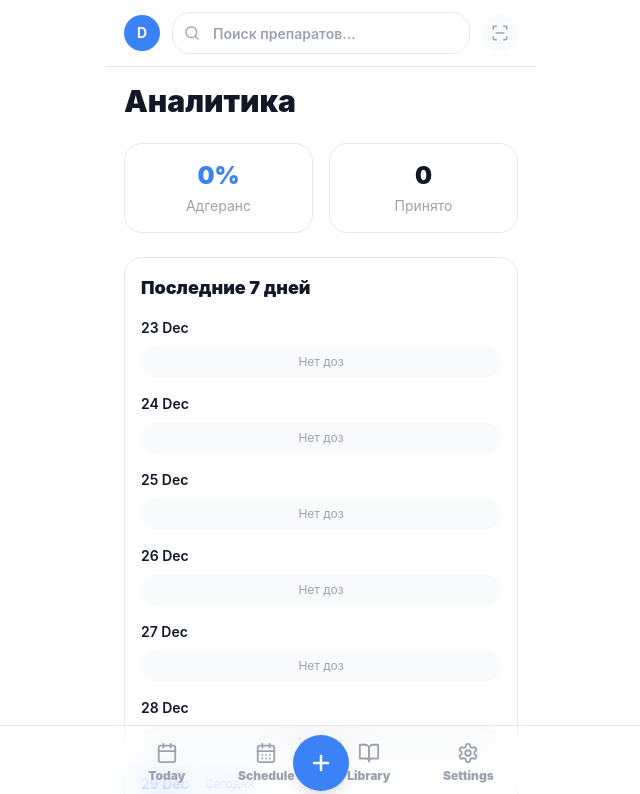
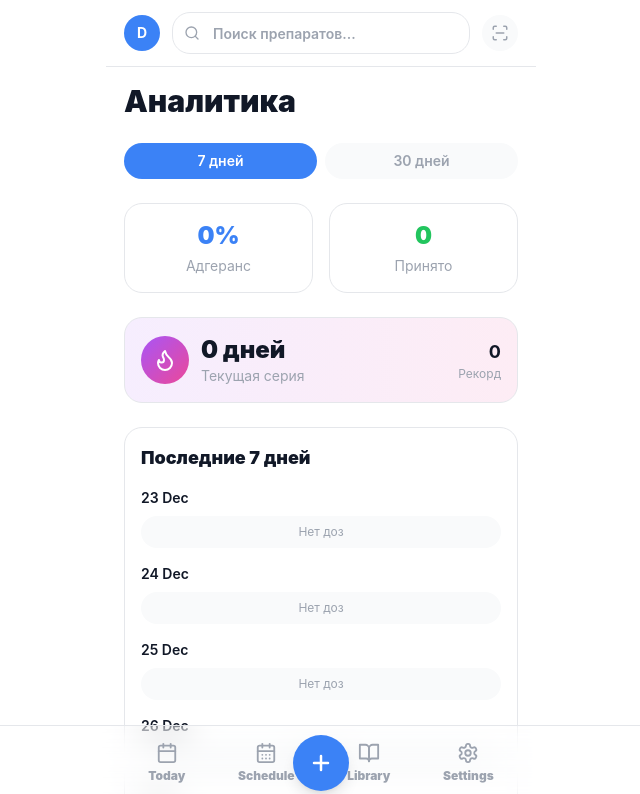
Before and after one commit to dedperdedev/capsula, a React (Vite) app: page /capsula/insights in a window 1280 px wide. Shown: the top 794 px of the page, without its empty margins (319-959 px from the left). Built offline with nearby package versions, Linux system fonts and the light colour scheme.

Commit message:
Enhanced Insights with streaks, achievements, medication stats, and period toggle

```diff
--- a/src/pages/InsightsPage.tsx
+++ b/src/pages/InsightsPage.tsx
@@ -1,19 +1,22 @@
-import { useMemo } from 'react';
+import { useMemo, useState } from 'react';
 import { format, startOfDay, subDays, eachDayOfInterval, isToday } from 'date-fns';
 import { TopBar } from '../components/shared/TopBar';
 import { Card } from '../components/shared/Card';
 import { useI18n } from '../hooks/useI18n';
-import { schedulesStore, itemsStore } from '../data/store';
+import { schedulesStore, itemsStore, doseLogsStore } from '../data/store';
 import { getTodayDoses } from '../data/todayDoses';
+import { Award, Flame, Star, Zap } from 'lucide-react';
 
 export function InsightsPage() {
   const { t, locale } = useI18n();
+  const [period, setPeriod] = useState<'week' | 'month'>('week');
 
-  // Get data for last 7 days
+  // Get data for last 7 or 30 days
   const stats = useMemo(() => {
+    const daysCount = period === 'week' ? 7 : 30;
     const today = new Date();
-    const sevenDaysAgo = subDays(today, 6);
-    const days = eachDayOfInterval({ start: sevenDaysAgo, end: today });
+    const startDate = subDays(today, daysCount - 1);
+    const days = eachDayOfInterval({ start: startDate, end: today });
 
     const dayStats = days.map(day => {
       const dayStart = startOfDay(day);
@@ -52,6 +55,57 @@ export function InsightsPage() {
     const activeSchedules = schedules.filter(s => s.enabled).length;
     const totalItems = items.length;
 
+    // Calculate streaks
+    let currentStreak = 0;
+    let bestStreak = 0;
+    let tempStreak = 0;
+
+    // Check consecutive days with 100% adherence
+    for (let i = dayStats.length - 1; i >= 0; i--) {
+      if (dayStats[i].adherence === 100 && dayStats[i].total > 0) {
+        if (i === dayStats.length - 1 || currentStreak > 0) {
+          currentStreak++;
+        }
+        tempStreak++;
+        bestStreak = Math.max(bestStreak, tempStreak);
+      } else {
+        if (currentStreak === 0 && i === dayStats.length - 1) {
+          // Today not perfect, check yesterday
+        }
+        tempStreak = 0;
+      }
+    }
+
+    // Calculate medication-specific stats
+    const medicationStats = items.map(item => {
+      const itemLogs = doseLogsStore.getAll().filter(l => l.itemId === item.id);
+      const takenLogs = itemLogs.filter(l => l.action === 'taken');
+      const skippedLogs = itemLogs.filter(l => l.action === 'skipped');
+      const totalLogs = takenLogs.length + skippedLogs.length;
+      const adherence = totalLogs > 0 ? Math.round((takenLogs.length / totalLogs) * 100) : 100;
+
+      return {
+        id: item.id,
+        name: item.name,
+        taken: takenLogs.length,
+        skipped: skippedLogs.length,
+        adherence,
+      };
+    }).filter(s => s.taken + s.skipped > 0).sort((a, b) => b.taken - a.taken);
+
+    // Best and worst medications
+    const bestMedication = medicationStats.reduce((best, curr) =>
+      curr.adherence > (best?.adherence || 0) ? curr : best, null as typeof medicationStats[0] | null);
+    const worstMedication = medicationStats.reduce((worst, curr) =>
+      curr.adherence < (worst?.adherence || 100) ? curr : worst, null as typeof medicationStats[0] | null);
+
+    // Achievements
+    const achievements = [];
+    if (currentStreak >= 7) achievements.push({ id: 'week_streak', icon: Flame, label: locale === 'ru' ? '7 дней подряд!' : '7 Day Streak!' });
+    if (currentStreak >= 30) achievements.push({ id: 'month_streak', icon: Star, label: locale === 'ru' ? '30 дней подряд!' : '30 Day Streak!' });
+    if (allTaken >= 100) achievements.push({ id: 'hundred_doses', icon: Zap, label: locale === 'ru' ? '100 доз принято!' : '100 Doses Taken!' });
+    if (overallAdherence === 100 && allDoses > 0) achievements.push({ id: 'perfect', icon: Award, label: locale === 'ru' ? 'Идеальная неделя!' : 'Perfect Week!' });
+
     return {
       dayStats,
       overall: {
@@ -62,15 +116,64 @@ export function InsightsPage() {
         adherence: overallAdherence,
         activeSchedules,
         totalItems,
+        currentStreak,
+        bestStreak,
       },
+      medicationStats,
+      bestMedication,
+      worstMedication,
+      achievements,
     };
-  }, []);
+  }, [period, locale]);
 
   return (
     <div>
       <TopBar title={t('common.insights')} />
 
       <div className="space-y-6">
+        {/* Period Toggle */}
+        <div className="flex gap-2">
+          <button
+            onClick={() => setPeriod('week')}
+            className={`flex-1 py-2 rounded-[18px] text-sm font-semibold transition-colors ${
+              period === 'week'
+                ? 'bg-[var(--acc)] text-white'
+                : 'bg-[var(--surface2)] text-[var(--muted2)]'
+            }`}
+          >
+            {locale === 'ru' ? '7 дней' : '7 Days'}
+          </button>
+          <button
+            onClick={() => setPeriod('month')}
+            className={`flex-1 py-2 rounded-[18px] text-sm font-semibold transition-colors ${
+              period === 'month'
+                ? 'bg-[var(--acc)] text-white'
+                : 'bg-[var(--surface2)] text-[var(--muted2)]'
+            }`}
+          >
+            {locale === 'ru' ? '30 дней' : '30 Days'}
+          </button>
+        </div>
+
+        {/* Achievements */}
+        {stats.achievements.length > 0 && (
+          <Card className="bg-gradient-to-r from-amber-500/20 to-orange-500/20 border-amber-500/30">
+            <div className="flex items-center gap-3">
+              <div className="w-12 h-12 rounded-full bg-amber-500 flex items-center justify-center">
+                <Award size={24} className="text-white" />
+              </div>
+              <div>
+                <p className="font-bold text-[var(--text)]">
+                  {stats.achievements[0].label}
+                </p>
+                <p className="text-sm text-[var(--muted2)]">
+                  {locale === 'ru' ? 'Достижение разблокировано' : 'Achievement Unlocked'}
+                </p>
+              </div>
+            </div>
+          </Card>
+        )}
+
         {/* Overall Stats */}
         <div className="grid grid-cols-2 gap-4">
           <Card>
@@ -86,7 +189,7 @@ export function InsightsPage() {
 
           <Card>
             <div className="text-center">
-              <p className="text-2xl font-black text-[var(--text)] mb-1">
+              <p className="text-2xl font-black text-green-500 mb-1">
                 {stats.overall.taken}
               </p>
               <p className="text-sm text-[var(--muted2)]">
@@ -96,10 +199,37 @@ export function InsightsPage() {
           </Card>
         </div>
 
+        {/* Streak Card */}
+        <Card className="bg-gradient-to-r from-purple-500/10 to-pink-500/10">
+          <div className="flex items-center justify-between">
+            <div className="flex items-center gap-3">
+              <div className="w-12 h-12 rounded-full bg-gradient-to-br from-purple-500 to-pink-500 flex items-center justify-center">
+                <Flame size={24} className="text-white" />
+              </div>
+              <div>
+                <p className="text-2xl font-black text-[var(--text)]">
+                  {stats.overall.currentStreak} {locale === 'ru' ? 'дней' : 'days'}
+                </p>
+                <p className="text-sm text-[var(--muted2)]">
+                  {locale === 'ru' ? 'Текущая серия' : 'Current Streak'}
+                </p>
+              </div>
+            </div>
+            <div className="text-right">
+              <p className="text-lg font-bold text-[var(--text)]">{stats.overall.bestStreak}</p>
+              <p className="text-xs text-[var(--muted2)]">
+                {locale === 'ru' ? 'Рекорд' : 'Best'}
+              </p>
+            </div>
+          </div>
+        </Card>
+
         {/* Weekly Chart */}
         <Card>
           <h3 className="text-lg font-black text-[var(--text)] mb-4">
-            {locale === 'ru' ? 'Последние 7 дней' : 'Last 7 Days'}
+            {locale === 'ru'
+              ? (period === 'week' ? 'Последние 7 дней' : 'Последние 30 дней')
+              : (period === 'week' ? 'Last 7 Days' : 'Last 30 Days')}
           </h3>
 
           <div className="space-y-4">
@@ -206,26 +336,58 @@ export function InsightsPage() {
           </Card>
         </div>
 
+        {/* Medication Stats */}
+        {stats.medicationStats.length > 0 && (
+          <Card>
+            <h3 className="text-lg font-black text-[var(--text)] mb-4">
+              {locale === 'ru' ? 'По препаратам' : 'By Medication'}
+            </h3>
+            <div className="space-y-3">
+              {stats.medicationStats.slice(0, 5).map(med => (
+                <div key={med.id} className="flex items-center justify-between">
+                  <div className="flex-1 min-w-0">
+                    <p className="text-sm font-semibold text-[var(--text)] truncate">{med.name}</p>
+                    <p className="text-xs text-[var(--muted2)]">
+                      {locale === 'ru' ? `${med.taken} из ${med.taken + med.skipped}` : `${med.taken} of ${med.taken + med.skipped}`}
+                    </p>
+                  </div>
+                  <div className="flex items-center gap-2">
+                    <div className="w-24 h-2 bg-[var(--surface2)] rounded-full overflow-hidden">
+                      <div
+                        className={`h-full rounded-full ${med.adherence >= 80 ? 'bg-green-500' : med.adherence >= 50 ? 'bg-amber-500' : 'bg-red-500'}`}
+                        style={{ width: `${med.adherence}%` }}
+                      />
+                    </div>
+                    <span className={`text-sm font-bold w-12 text-right ${med.adherence >= 80 ? 'text-green-500' : med.adherence >= 50 ? 'text-amber-500' : 'text-red-500'}`}>
+                      {med.adherence}%
+                    </span>
+                  </div>
+                </div>
+              ))}
+            </div>
+          </Card>
+        )}
+
         {/* Legend */}
         <Card>
           <h3 className="text-sm font-semibold text-[var(--text)] mb-3">
             {locale === 'ru' ? 'Легенда' : 'Legend'}
           </h3>
-          <div className="space-y-2">
+          <div className="flex gap-4 flex-wrap">
             <div className="flex items-center gap-2">
-              <div className="w-4 h-4 rounded-full bg-green-500" />
+              <div className="w-3 h-3 rounded-full bg-green-500" />
               <span className="text-sm text-[var(--muted2)]">
                 {locale === 'ru' ? 'Принято' : 'Taken'}
               </span>
             </div>
             <div className="flex items-center gap-2">
-              <div className="w-4 h-4 rounded-full bg-red-500" />
+              <div className="w-3 h-3 rounded-full bg-red-500" />
               <span className="text-sm text-[var(--muted2)]">
                 {locale === 'ru' ? 'Пропущено' : 'Skipped'}
               </span>
             </div>
             <div className="flex items-center gap-2">
-              <div className="w-4 h-4 rounded-full bg-blue-500" />
+              <div className="w-3 h-3 rounded-full bg-blue-500" />
               <span className="text-sm text-[var(--muted2)]">
                 {locale === 'ru' ? 'Перенесено' : 'Snoozed'}
               </span>
```
